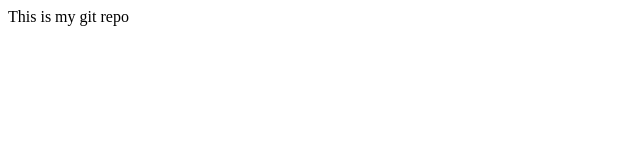
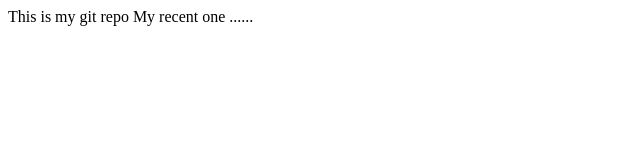
Before and after one commit to VaibhavTayade-777/LocalRepo, a plain HTML site: page index.html in a window 1280 px wide. Shown: the whole page, without its empty margins (0-640 px from the left). Drawn offline with Linux system fonts and the light colour scheme.

Commit message:
add data

```diff
--- a/index.html
+++ b/index.html
@@ -1,3 +1,4 @@
 <p>
     This is my git repo
+    My recent one ......
 </p>
```
